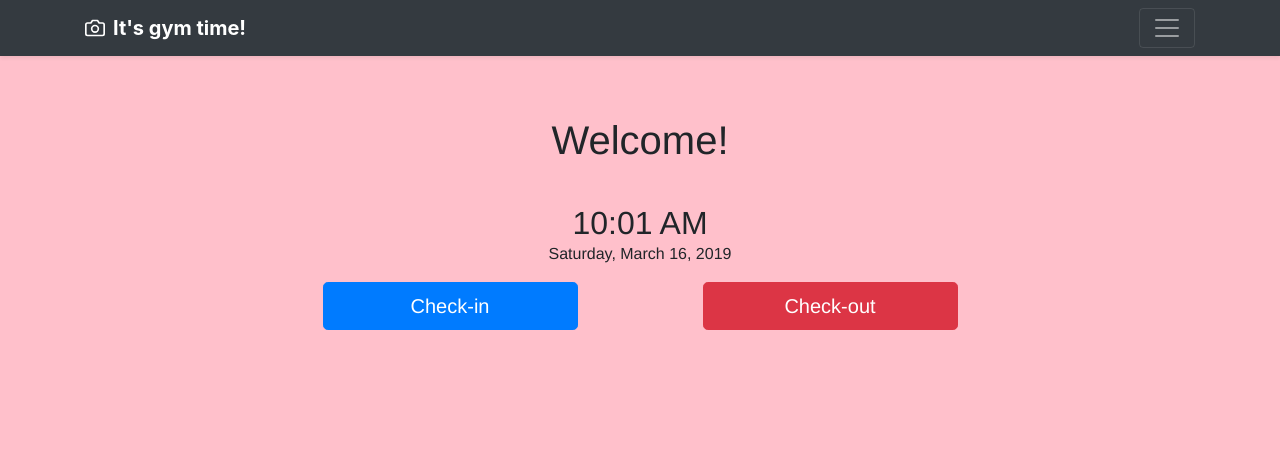
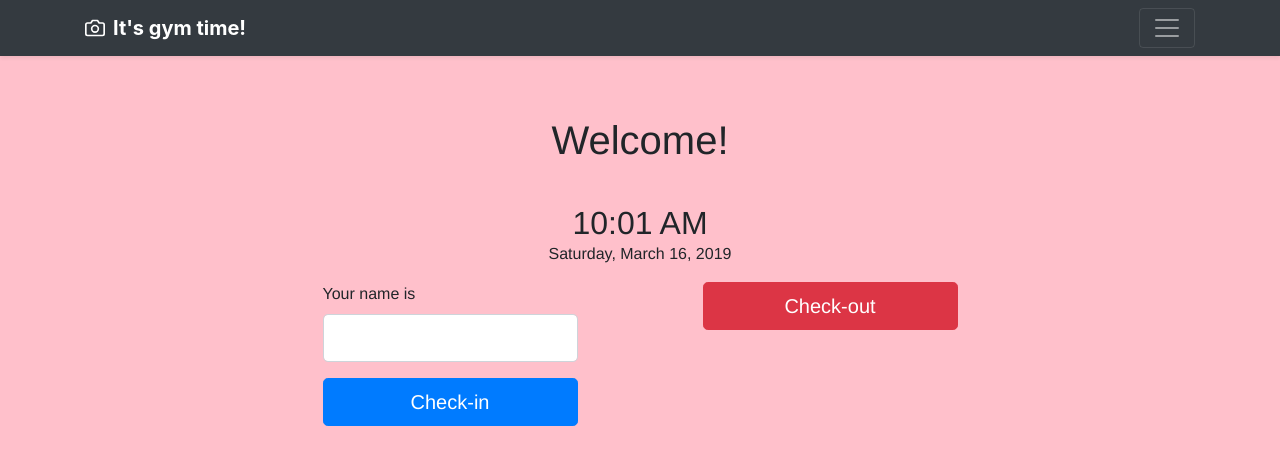
Before and after one commit to rmhdev/gym-time, a Vue app: page / in a window 1280 px wide. Shown: the top 464 px of the page. Built offline with nearby package versions, Linux system fonts and the light colour scheme.

Commit message:
Validate checkin component

```diff
--- a/src/App.vue
+++ b/src/App.vue
@@ -8,7 +8,7 @@
 
     <div class="row justify-content-md-center">
       <div class="col-3">
-        <a href="#" class="btn btn-block btn-primary btn-lg">Check-in</a>
+        <checkin></checkin>
       </div>
       <div class="col-1"></div>
       <div class="col-3">
@@ -22,12 +22,14 @@
 import './styles/main.scss'
 import Welcome from './components/Welcome.vue'
 import Clock from "./components/Clock";
+import Checkin from "./components/Checkin";
 
 export default {
   name: 'app',
   components: {
     Clock,
-    Welcome
+    Welcome,
+    Checkin
   }
 }
 </script>
--- a/src/components/Checkin.vue
+++ b/src/components/Checkin.vue
@@ -1,13 +1,43 @@
 <template>
   <div id="checkin">
-    <a href="#" class="btn btn-block btn-primary btn-lg">Check-in</a>
+    <form @submit.prevent="validate" class="needs-validation">
+        <div class="form-group">
+            <label for="checkin_name">Your name is</label>
+            <input id="checkin_name" class="form-control form-control-lg" :class="{ 'is-invalid': error !== '' }" name="checkin[name]" type="text" value="" v-model="customerName" @keyup="validateContent">
+            <div class="invalid-feedback">{{ error }}</div>
+        </div>
+        <button type="submit" class="btn btn-block btn-primary btn-lg">Check-in</button>
+    </form>
   </div>
 </template>
 
 <script>
 export default {
   name: 'Checkin',
-  props: {}
+  props: {},
+  data () {
+    return {
+      error: '',
+      customerName: ''
+    }
+  },
+  methods: {
+    validate () {
+      if (this.customerName.length) {
+        this.error = '';
+        return true;
+      }
+      this.error = 'Name cannot be empty';
+      return false;
+    },
+    validateContent () {
+      if (!this.error) {
+        return true;
+      }
+      this.error = '';
+      return true;
+    }
+  }
 }
 </script>
 
```
Also changed, not shown: 1 other file (tests, documents, lock files or other folders).
